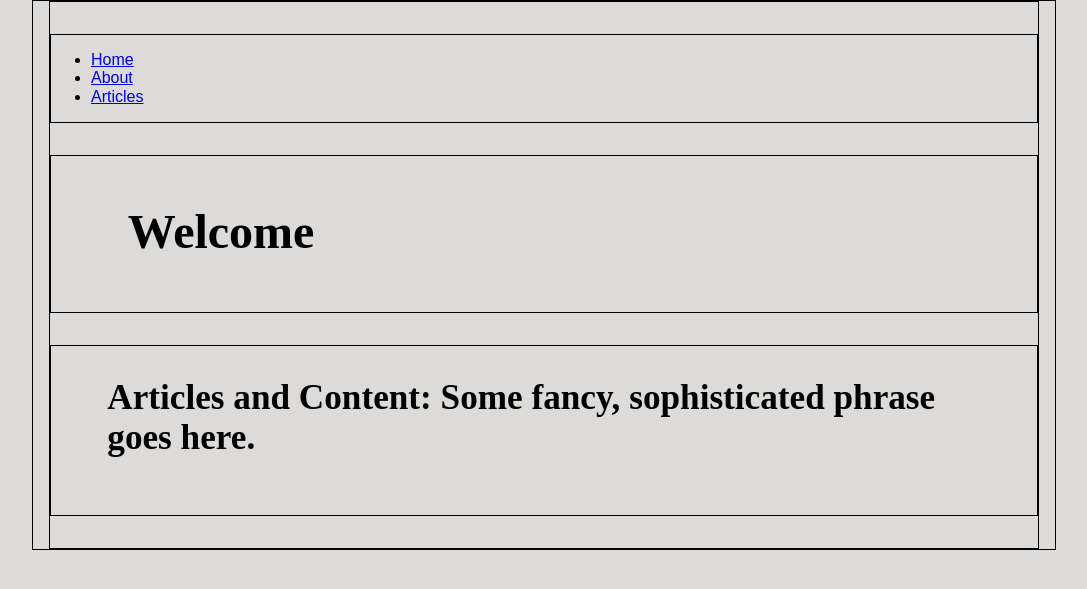
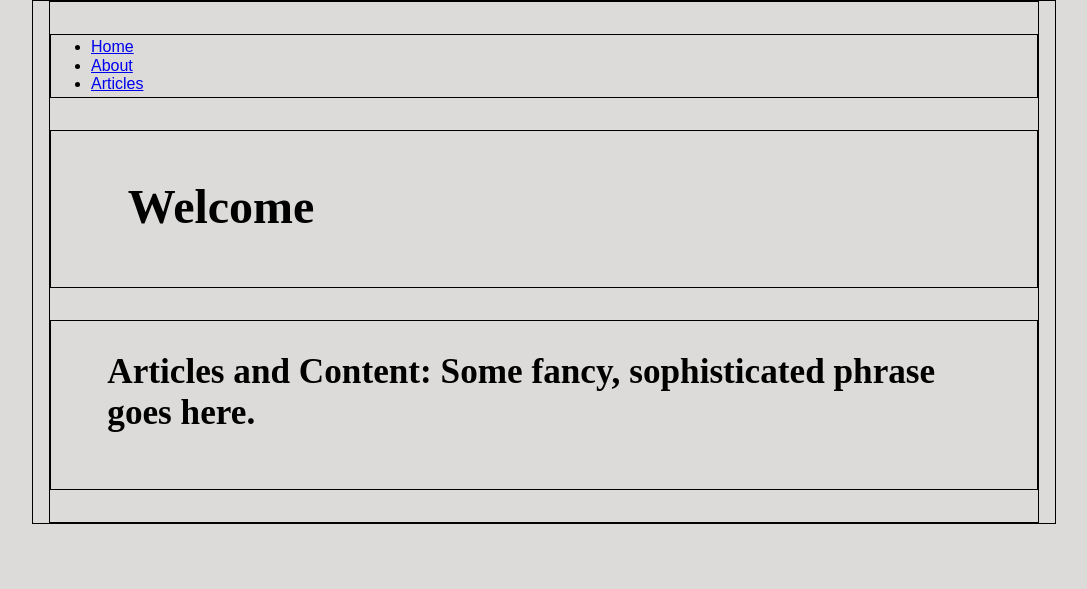
Before and after one commit to msawangwan/msawangwan.github.io, a Jekyll site: the page built from index.html, in a window 1280 px wide. Shown: the top 589 px of the page, without its empty margins (96-1183 px from the left). Built offline with Jekyll 4.4.1, drawn with Linux system fonts in a browser that asks for light colours; some web fonts are replaced.

Commit message:
messing with ems

```diff
--- a/css/main.css
+++ b/css/main.css
@@ -54,7 +54,7 @@ p {
 }
 
 ul {
-  margin 0.2em auto;
+  margin: 0.2em auto;
 }
 
 li {
```
